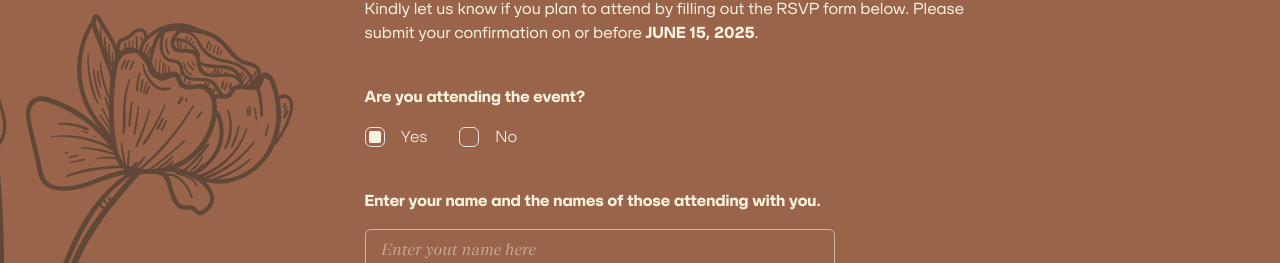
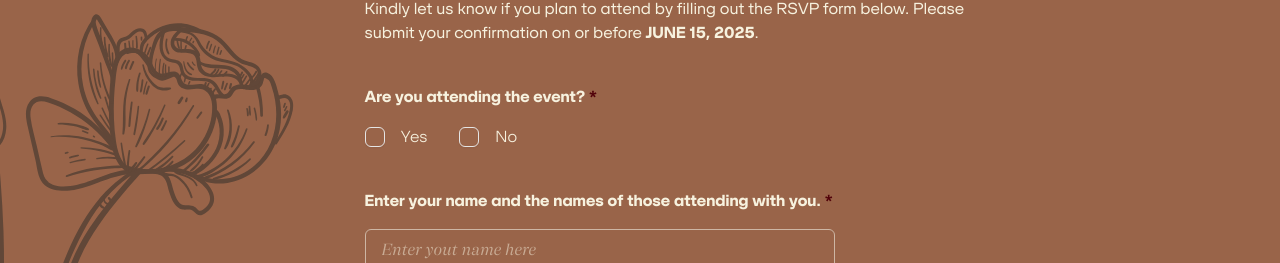
Before and after one commit to brynldrn/bea-and-neil-wedding, a Next.js app: page / in a window 1280 px wide. Shown: the part 6423-6686 px from the top of the page. Built offline with nearby package versions, Linux system fonts and the light colour scheme; what google-auth-library would draw is missing.

Commit message:
fix: remove default value

```diff
--- a/components/rsvp.tsx
+++ b/components/rsvp.tsx
@@ -4,7 +4,7 @@ import { SubmitHandler, useFieldArray, useForm } from "react-hook-form"
 import { Form, FormControl, FormField, FormItem, FormMessage } from "./ui/form"
 import { RadioGroup, RadioGroupItem } from "./ui/radio-group"
 import { Label } from "./ui/label"
-import { CircleX, LoaderCircle, PlusIcon, X } from "lucide-react"
+import { LoaderCircle, PlusIcon, X } from "lucide-react"
 import Image from "next/image"
 import flowerExtra from '@/public/icons/flower-extra.svg'
 import flowerExtra2 from '@/public/icons/flower-extra-2.svg'
@@ -32,7 +32,7 @@ export default function Rsvp() {
     name: "names"
   })
   const [isLoading, setIsLoading] = useState(false)
-  const [isAttending, setIsAttending] = useState('yes')
+  const [isAttending, setIsAttending] = useState<'yes' | 'no' | undefined>()
 
   const onSubmit: SubmitHandler<z.infer<typeof formSchema>> = async (data) => {
     setIsLoading(true)
@@ -87,11 +87,11 @@ export default function Rsvp() {
 
             {/* checkbox area */}
             <div className='flex flex-col gap-4'>
-              <span className="font-sans text-base text-cream font-bold">Are you attending the event?</span>
+              <p className="font-sans text-base text-cream font-bold">Are you attending the event? <span className="text-brown-6">*</span></p>
               <FormField name="attending" render={() => (
                 <FormItem>
                   <FormControl>
-                    <RadioGroup value={isAttending} className="flex items-center gap-8 justify-start" onValueChange={(value) => setIsAttending(value)}>
+                    <RadioGroup value={isAttending} className="flex items-center gap-8 justify-start" onValueChange={(value) => setIsAttending(value as 'yes' | 'no')}>
                       <div className="flex items-center gap-4">
                         <RadioGroupItem value="yes" id="yes" />
                         <Label htmlFor="yes" className="text-cream text-base font-light font-sans">Yes</Label>
@@ -108,7 +108,7 @@ export default function Rsvp() {
 
             {/* names area */}
             <div className='flex flex-col gap-4 w-full'>
-              <span className="font-sans text-base text-cream font-bold">Enter your name and the names of those attending with you.</span>
+              <p className="font-sans text-base text-cream font-bold">Enter your name and the names of those attending with you. <span className="text-brown-6">*</span></p>
               {fields?.map((field, index) => {
                 const { message, name } = errors?.names?.[index] || {}
 
```
